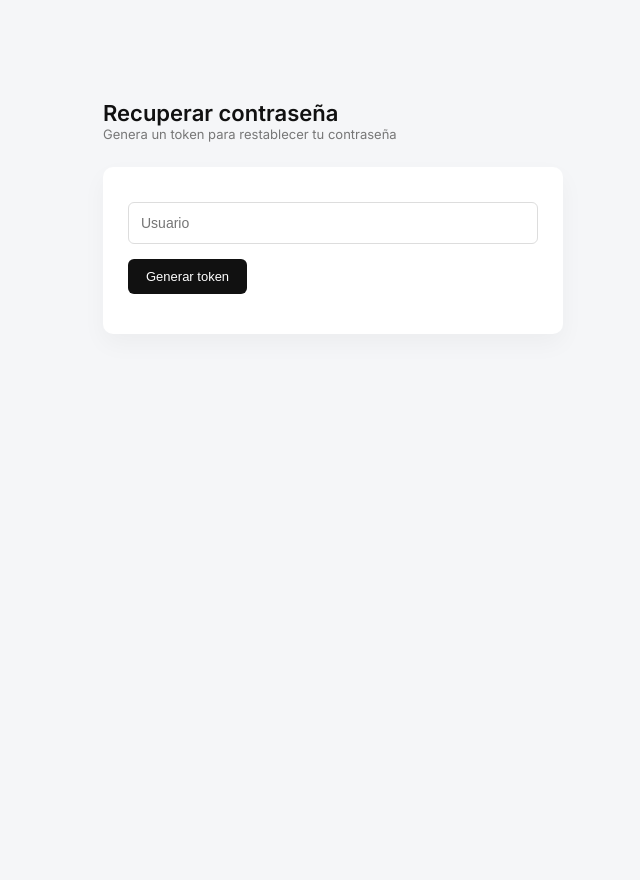
After one commit to josesgomezm15/Requisitos-construcci-n-y-mantenimiento-aplicaciones-Emasivo, a Flask app: page /recuperar in a window 1280 px wide. The commit adds this page. Shown: the whole page, without its empty margins (307-947 px from the left). Run offline with Flask 3, Linux system fonts and the light colour scheme.

Commit message:
Agregué recuperación de contraseña con token

```diff
--- a/app.py
+++ b/app.py
@@ -1,5 +1,6 @@
 from flask import Flask, render_template, request, redirect, url_for, session
 import re
+import secrets
 from db import get_connection
 
 app = Flask(__name__)
@@ -39,7 +40,6 @@ def login():
         if not valido_p:
             error_password = f"Contraseña inválida: {msg_p}"
 
-        # Si todo está válido → BD
         if valido_u and valido_p:
             try:
                 conn = get_connection()
@@ -66,7 +66,7 @@ def login():
                 conn.close()
 
             except Exception as e:
-                error_usuario = "Error de conexión con la base de datos"
+                error_usuario = "Error en base de datos"
                 print("ERROR LOGIN:", e)
 
     return render_template(
@@ -105,7 +105,6 @@ def cambiar_password():
         actual = request.form.get("actual", "").strip()
         nueva = request.form.get("nueva", "").strip()
 
-        # Validar nueva contraseña
         valido, msg = validar_credencial(nueva)
         if not valido:
             return render_template("cambiar_password.html", mensaje=msg)
@@ -139,12 +138,84 @@ def cambiar_password():
             conn.close()
 
         except Exception as e:
-            mensaje = "❌ Error al actualizar contraseña"
+            mensaje = "❌ Error en base de datos"
             print("ERROR PASSWORD:", e)
 
     return render_template("cambiar_password.html", mensaje=mensaje)
 
 
+@app.route("/recuperar", methods=["GET", "POST"])
+def recuperar():
+    mensaje = ""
+    token_mostrar = ""
+
+    if request.method == "POST":
+        usuario = request.form.get("usuario")
+
+        conn = get_connection()
+        cursor = conn.cursor()
+
+        cursor.execute(
+            "SELECT username FROM usuarios WHERE username = ?",
+            (usuario,)
+        )
+
+        user = cursor.fetchone()
+
+        if user:
+            token = secrets.token_urlsafe(16)
+
+            cursor.execute(
+                "UPDATE usuarios SET token = ? WHERE username = ?",
+                (token, usuario)
+            )
+            conn.commit()
+
+            mensaje = "Copia este token para recuperar tu contraseña"
+            token_mostrar = token
+        else:
+            mensaje = "Usuario no existe"
+
+        conn.close()
+
+    return render_template("recuperar.html", mensaje=mensaje, token=token_mostrar)
+
+
+@app.route("/reset", methods=["GET", "POST"])
+def reset_password():
+    mensaje = ""
+
+    if request.method == "POST":
+        token = request.form.get("token")
+        nueva = request.form.get("nueva")
+
+        conn = get_connection()
+        cursor = conn.cursor()
+
+        cursor.execute(
+            "SELECT username FROM usuarios WHERE token = ?",
+            (token,)
+        )
+
+        user = cursor.fetchone()
+
+        if user:
+            cursor.execute(
+                "UPDATE usuarios SET password = ?, token = NULL WHERE token = ?",
+                (nueva, token)
+            )
+            conn.commit()
+
+            conn.close()
+            return redirect(url_for("login"))
+        else:
+            mensaje = "Token inválido"
+
+        conn.close()
+
+    return render_template("reset.html", mensaje=mensaje)
+
+
 # ▶️ EJECUCIÓN
 if __name__ == "__main__":
     app.run(debug=True)
--- /dev/null
+++ b/templates/recuperar.html
@@ -0,0 +1,119 @@
+<!DOCTYPE html>
+<html lang="es">
+<head>
+  <meta charset="UTF-8">
+  <meta name="viewport" content="width=device-width, initial-scale=1.0">
+  <title>Recuperar contraseña</title>
+
+  <link href="https://fonts.googleapis.com/css2?family=Inter:wght@300;400;500;600&display=swap" rel="stylesheet">
+
+  <style>
+    * { box-sizing: border-box; margin: 0; padding: 0; }
+
+    body {
+      font-family: 'Inter', sans-serif;
+      background: #f5f6f8;
+      color: #111;
+      min-height: 100vh;
+    }
+
+    .container {
+      max-width: 500px;
+      margin: 80px auto;
+      padding: 20px;
+    }
+
+    .header {
+      margin-bottom: 25px;
+    }
+
+    .header h1 {
+      font-size: 22px;
+      font-weight: 600;
+    }
+
+    .header p {
+      font-size: 13px;
+      color: #777;
+    }
+
+    .card {
+      background: #fff;
+      border-radius: 10px;
+      padding: 25px;
+      box-shadow: 0 10px 25px rgba(0,0,0,0.04);
+    }
+
+    input {
+      width: 100%;
+      padding: 12px;
+      margin-top: 10px;
+      border: 1px solid #ddd;
+      border-radius: 6px;
+      font-size: 14px;
+    }
+
+    .btn {
+      display: inline-block;
+      margin-top: 15px;
+      padding: 10px 18px;
+      background: #111;
+      color: #fff;
+      border-radius: 6px;
+      font-size: 13px;
+      text-decoration: none;
+      border: none;
+      cursor: pointer;
+    }
+
+    .btn:hover {
+      opacity: 0.85;
+    }
+
+    .mensaje {
+      margin-top: 15px;
+      font-size: 13px;
+      color: #555;
+    }
+
+    .token-box {
+      margin-top: 15px;
+    }
+
+  </style>
+</head>
+<body>
+
+<div class="container">
+
+  <div class="header">
+    <h1>Recuperar contraseña</h1>
+    <p>Genera un token para restablecer tu contraseña</p>
+  </div>
+
+  <div class="card">
+
+    <form method="POST">
+      <input type="text" name="usuario" placeholder="Usuario" required>
+      <button class="btn">Generar token</button>
+    </form>
+
+    <p class="mensaje">{{ mensaje }}</p>
+
+    {% if token %}
+      <div class="token-box">
+        <p><strong>Token generado:</strong></p>
+        <input type="text" value="{{ token }}" readonly>
+
+        <a href="{{ url_for('reset_password') }}" class="btn">
+          Ir a cambiar contraseña
+        </a>
+      </div>
+    {% endif %}
+
+  </div>
+
+</div>
+
+</body>
+</html>
```
Also changed, not shown: templates/login.html (+29 -1 lines), templates/reset.html (added, +105 -0 lines), 2 other files.
